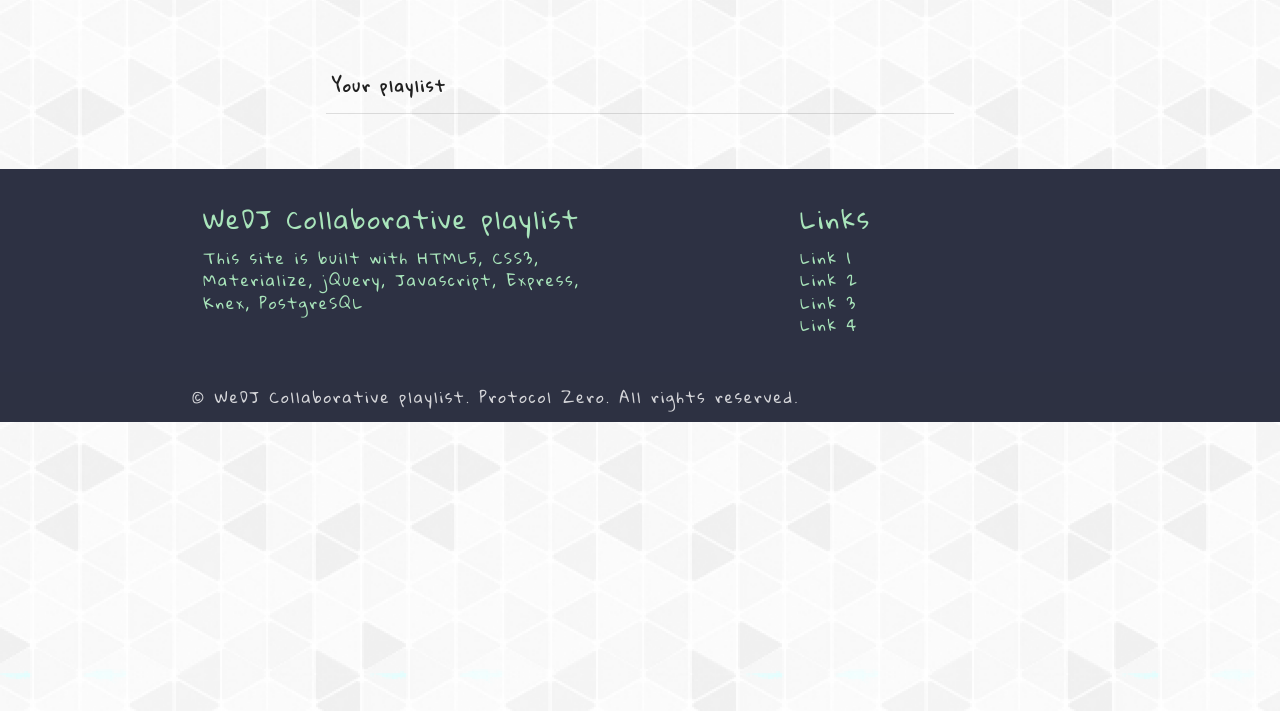
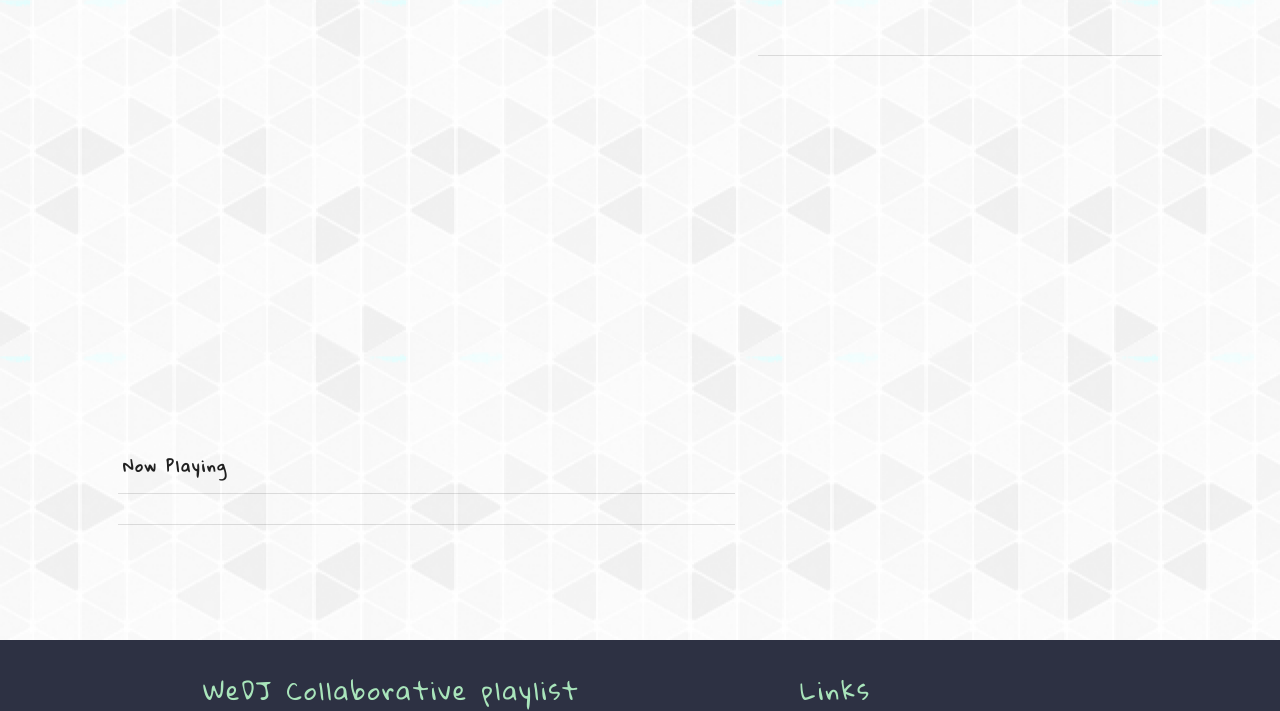
Before and after one commit to ProtocolZero/weDJ-frontend, a plain HTML site: page public/playlist.html in a window 1280 px wide. Shown: the part 79-790 px from the top of the page. Drawn offline with nearby package versions, Linux system fonts and the light colour scheme; sample sign-in values are in the browser's storage.

Commit message:
updated playlist style and added current playing song

```diff
--- a/public/playlist.html
+++ b/public/playlist.html
@@ -33,28 +33,51 @@
 
 	<!-- Main -->
 	<main>
-		<div class="container">
+		<div class="container-fluid">
 			<div class="row">
 				<section class="section playlist-section">
 
-							<div class="container">
+							<div class="container-fluid">
 
 								<div class="row">
 
-									<section class="section current-song">
-										<div id="player"></div>
-										<div class="details-current"></div>
+									<section class="section col s12 l6 offset-l1">
+										<div class="container-fluid">
+											<div class="row">
+
+												<div id="player" class="col s12"></div>
+
+												<section class="col s12 current-song-details">
+													<table>
+														<thead>
+															<tr>
+																<th>Now Playing</th>
+															</tr>
+														</thead>
+														<tbody>
+															<tr>
+																<td class="current-song"></td>
+															</tr>
+														</tbody>
+													</table>
+												</section>
+
+											</div>
+										</div>
 									</section>
+
+									<section class="section col s12 l4 playlist-items">
 
 									<table>
 										<thead>
 											<tr>
-												<th id="name">Your playlist</th>
+												<th id="name"></th>
 											</tr>
 										</thead>
 										<tbody class="songinfo">
 										</tbody>
 									</table>
+									</section>
 
 								</div>
 							</div>
--- a/public/scripts/playlist.js
+++ b/public/scripts/playlist.js
@@ -14,7 +14,6 @@ firstScriptTag.parentNode.insertBefore(tag, firstScriptTag);
 var player
 
 function onPlayerStateChange (e){
-  console.log('Changed')
   var state = player.getPlayerState()
   if ( state == 1 && player.getPlaylistIndex() != 0){
    var rotation = player.getPlaylistIndex()
@@ -27,6 +26,7 @@ function onPlayerStateChange (e){
    }
    player.loadPlaylist(pl)
    $('.songinfo').empty()
+	 setCurrentSong(sl[0])
    sl.forEach(function (song){
      addSongs(song)
    })
@@ -39,17 +39,23 @@ function addSongs(song) {
  $('.songinfo').append(
   `<tr class="playlist-item">
      <td class="songname">
-      <button class="btn waves-effect waves-light change-song" value="${song.URL}"><i class="material-icons">play_arrow</i></button>
+      <button class="btn btn-floating waves-effect waves-light change-song" value="${song.URL}"><i class="material-icons">play_arrow</i></button>
       ${song.name}
      </td>
      <td>
-       <button class="btn waves-effect waves-light"><i class="material-icons">thumb_up</i></button>
+       <button class="btn btn-floating waves-effect waves-light"><i class="material-icons">thumb_up</i></button>
      </td>
      <td>
-       <button class="btn waves-effect waves-light red"><i class="material-icons">thumb_down</i></button>
+       <button class="btn btn-floating waves-effect waves-light red"><i class="material-icons">thumb_down</i></button>
      </td>
    </tr>`
   )
+}
+
+function setCurrentSong(song) {
+	console.log(song)
+	$('.current-song').empty().hide().fadeOut('slow')
+	$('.current-song').append(`${song.name}`).fadeIn('slow')
 }
 
 function onYouTubeIframeAPIReady() {
@@ -64,7 +70,6 @@ function onYouTubeIframeAPIReady() {
 function changeName (){
   $.get(`${url}/playlist/${pId}`)
   .then(data=>{
-    console.log(data)
     name = data.name
     $('#name').text(name)
   })
@@ -73,17 +78,19 @@ function playerReady() {
 
 
   function getSongs() {
-    $.get(`${url}/playlist_song/playlist/${pId}`)
+    return $.get(`${url}/playlist_song/playlist/${pId}`)
       .then(songs => {
-
-        var firstSong = null
         songs.forEach(song => {
           $.get(`${url}/song/${song.s_id}`)
             .then(song => {
               addSongs(song)
+							console.log(sl)
+							if (sl.length === 0) {
+								setCurrentSong(song)
+							}
               pl.push(song.URL)
               sl.push(song)
-              if (ind = songs.length - 1){
+              if (ind = songs.length - 1) {
 								player.loadPlaylist({playlist: pl})
 								$('.change-song').click(function (e){
 									player.loadPlaylist({playlist: pl , index: $(this).index('.change-song') })
--- a/public/stylesheets/playlist.css
+++ b/public/stylesheets/playlist.css
@@ -25,10 +25,11 @@ body {
       rgba(0, 0, 0, 0.75)
     );
 }
-.current-song {
-	display: flex;
-	align-items: center;
-	justify-content: center;
+#player {
+	height: 50vh;
+}
+#name {
+	padding-top: 0px;
 }
 a.brand-logo:hover {
   color:hsla(55, 93%, 84%, 1);
@@ -37,7 +38,8 @@ a.brand-logo:hover {
 	padding: 0 8px;
 }
 .playlist-section {
-	margin-top: 30px;
+	margin: 40px auto;
+	padding: 30px auto;
 }
 .add-song {
   float: right;
@@ -49,9 +51,6 @@ a.brand-logo:hover {
 td.songname:hover {
   color: hsla(335, 71%, 64%, 1);
 }
-.change-song {
-	border-radius: 50px;
-}
 .change-song:hover {
   color: hsla(335, 71%, 64%, 1);
 }
```
Also changed, not shown: 1 other file. Lines whose indentation alone changed are shown as unchanged.
